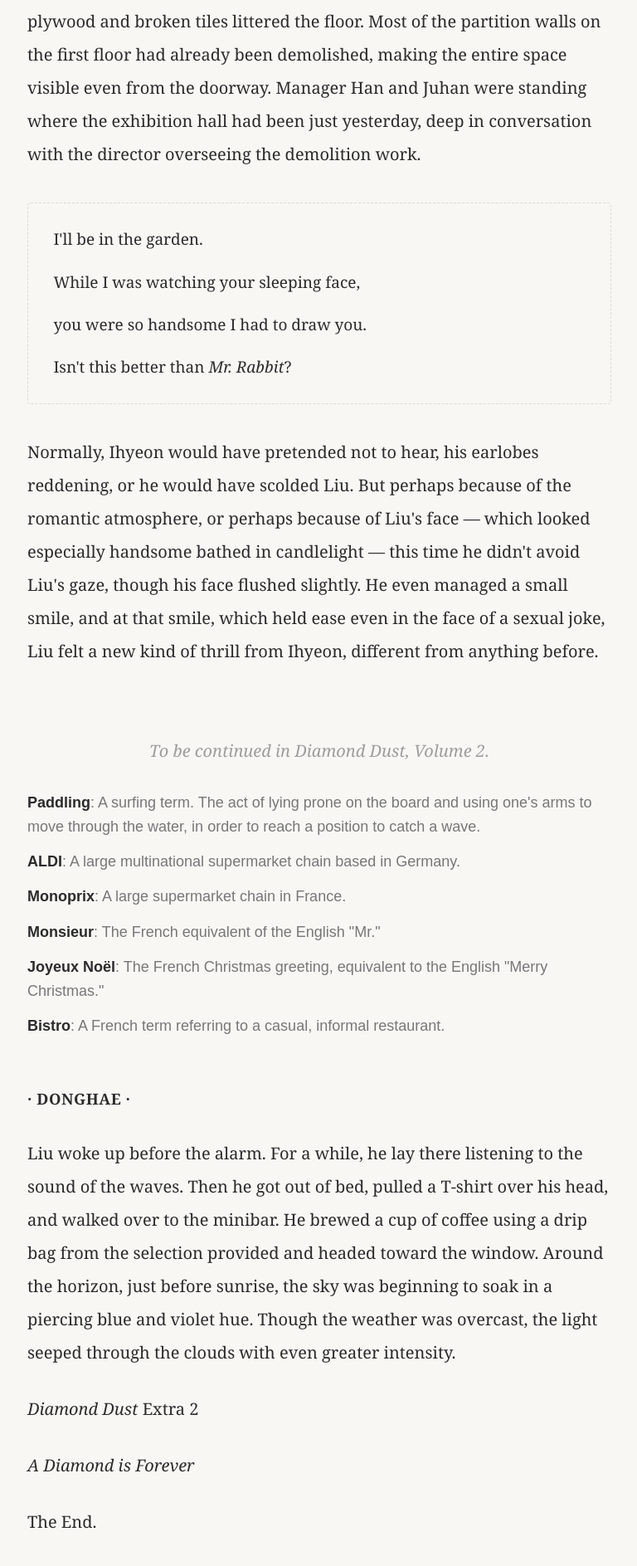
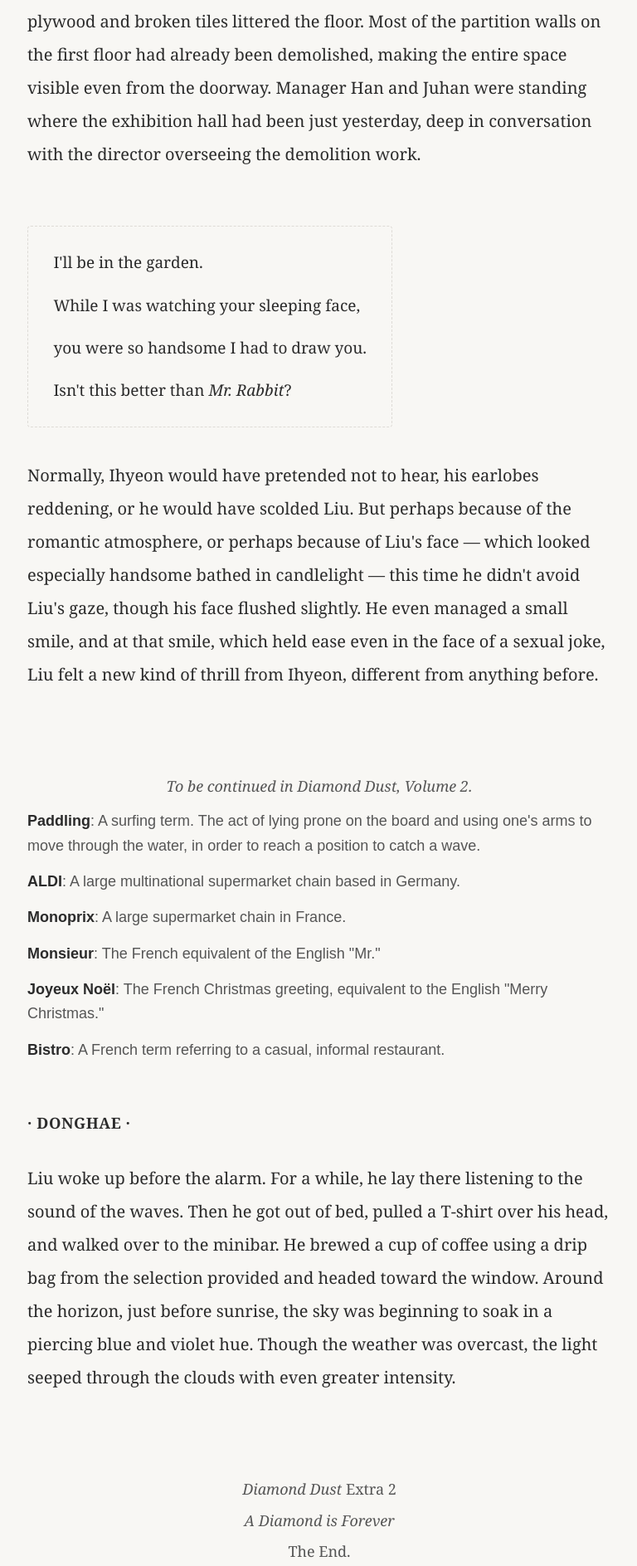
Before and after one commit to honeebuni/diamond-dust, a Jekyll site: the page built from _chapters/component-test.md, in a window 1280 px wide. Shown: the part 3483-5370 px from the top of the page at 83% size, without its empty margins (255-1023 px from the left). Built offline with Jekyll 4.4.1, drawn with Linux system fonts in a browser that asks for light colours.

Commit message:
Refactor CSS for sticky notes and glossary entries
Updated styles for sticky notes and glossary entries. Added new styles for volume end section.

```diff
--- a/assets/css/style.css
+++ b/assets/css/style.css
@@ -613,7 +613,10 @@ a:hover {
 ================================== */
 
 .chapter-content .sticky-note {
-    display: block;
+    display: inline-block;
+
+    width: fit-content;
+    max-width: 100%;
 
     margin: 2em 0;
 
@@ -678,17 +681,16 @@ a:hover {
 .chapter-content .glossary-entry {
     margin: 0.75em 0;
 
-    color: var(--muted-text);
+    color: #555555;
 
     font-family: var(--font-body);
 
     font-size: 0.9em;
-    line-height: 1.6;
+    line-height: 1.65;
 }
 
 .chapter-content .glossary-entry strong {
     color: var(--text);
-
     font-weight: 600;
 }
 
@@ -722,6 +724,19 @@ a:hover {
     font-style: italic;
 
     opacity: 0.7;
+}
+
+.chapter-content .volume-end .end-note {
+    margin: 0 0 0.5em;
+
+    color: #555555;
+
+    font-size: 0.9em;
+    line-height: 1.6;
+
+    font-style: normal;
+
+    opacity: 1;
 }
 
 
@@ -997,3 +1012,23 @@ a:hover {
 .chapter-navigation .chapter-nav-link:last-child {
     text-align: right;
 }
+
+/* ==================================
+   Volume End
+================================== */
+
+.chapter-content .volume-end {
+    margin-top: 5em;
+}
+
+.chapter-content .volume-end > p:not(.glossary-entry) {
+    margin: 0 0 0.5em;
+
+    color: #555555;
+
+    font-family: var(--font-reading);
+    font-size: 0.9em;
+    line-height: 1.6;
+
+    text-align: center;
+}
```
